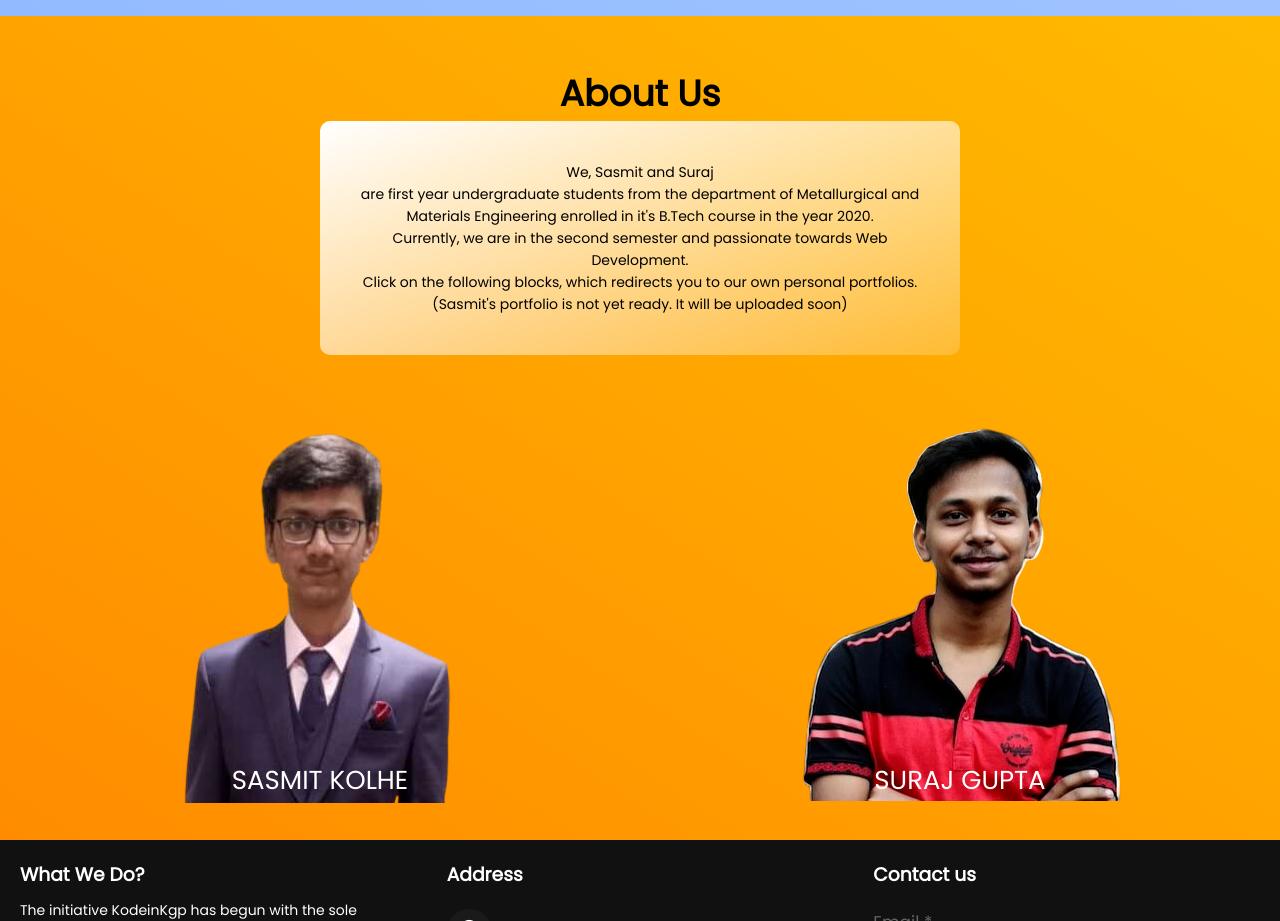
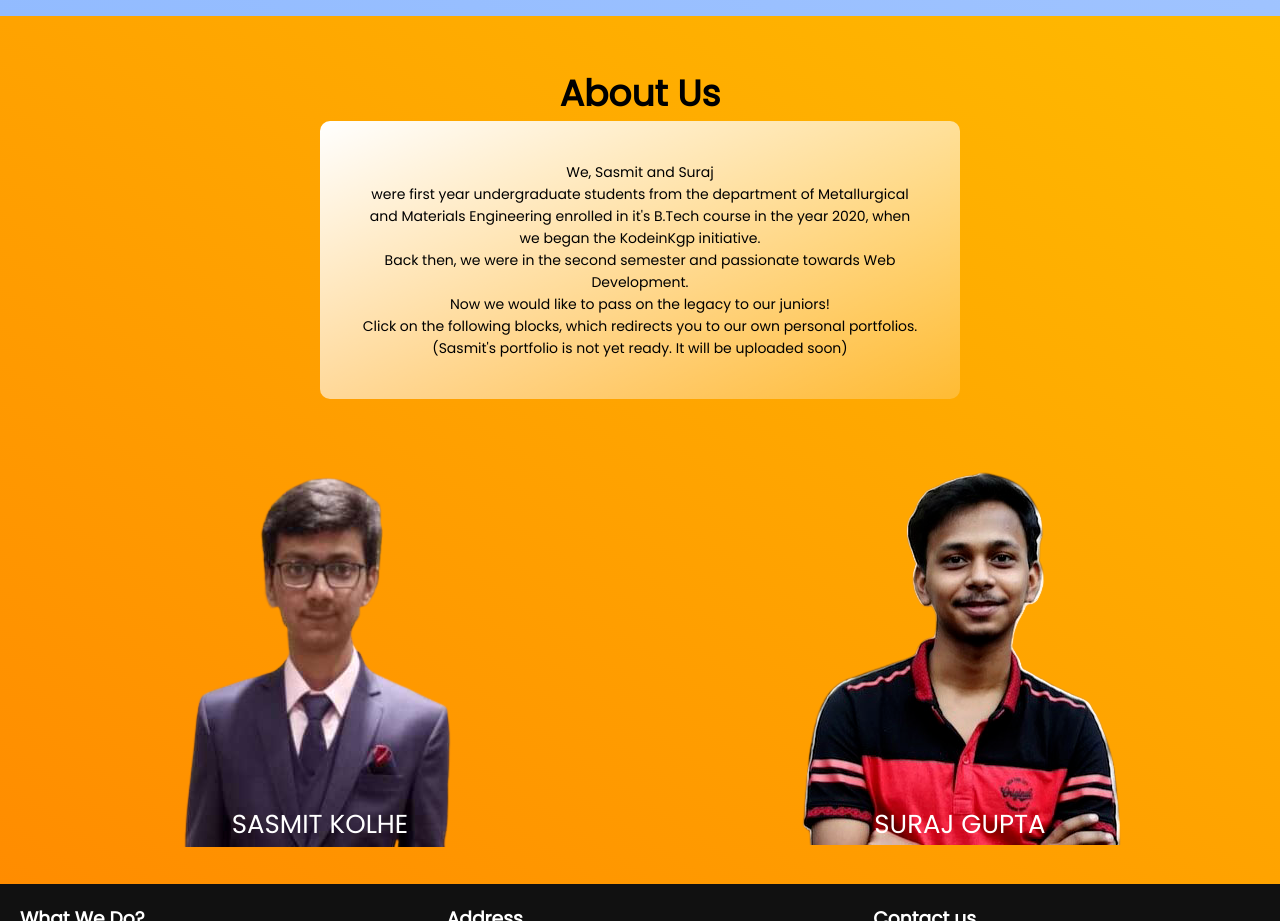
Before and after one commit to kodeinkgp/C-programming, a plain HTML site: page index.html in a window 1280 px wide. Shown: the part 3700-4621 px from the top of the page. Drawn offline with Linux system fonts and the light colour scheme.

Commit message:
Update index.html

```diff
--- a/index.html
+++ b/index.html
@@ -114,8 +114,8 @@
 
 <section class="About-us">
   <h1>About Us</h1>
-  <p class="Aboutus-p">We, Sasmit and Suraj<br> are first year undergraduate students from the department of Metallurgical and Materials Engineering
-     enrolled in it's B.Tech course in the year 2020.<br> Currently, we are in the second semester and passionate towards Web Development.<br>
+  <p class="Aboutus-p">We, Sasmit and Suraj<br> were first year undergraduate students from the department of Metallurgical and Materials Engineering
+     enrolled in it's B.Tech course in the year 2020, when we began the KodeinKgp initiative.<br> Back then, we were in the second semester and passionate towards Web Development.<br> Now we would like to pass on the legacy to our juniors!<br>
      Click on the following blocks, which redirects you to our own personal portfolios.<br>(Sasmit's portfolio is not yet ready. It will be uploaded soon)</p>
 <div class="row">
   <div class="About-us-col">
```
